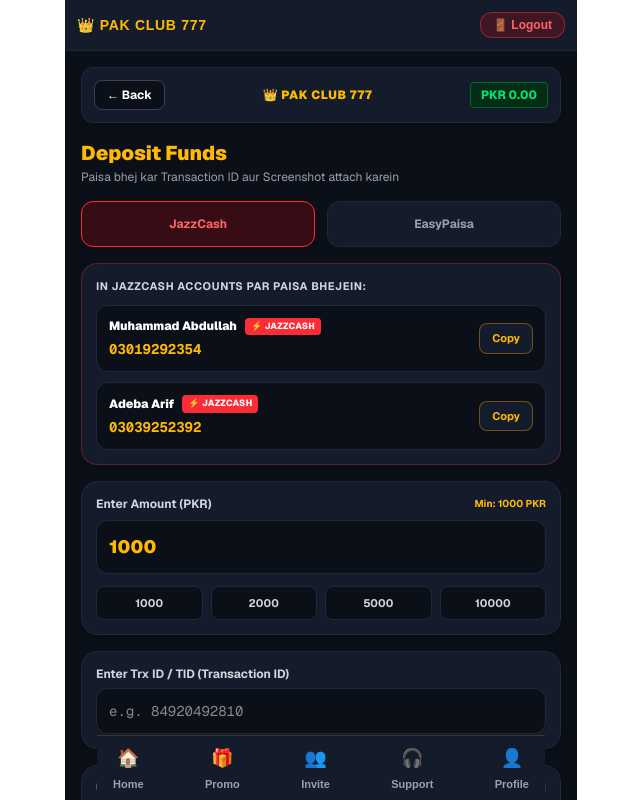
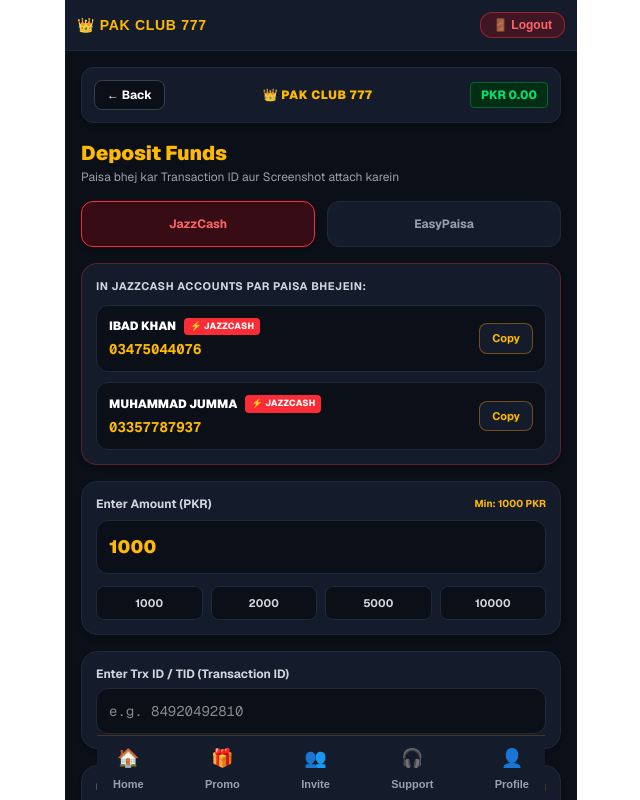
Before and after one commit to pakclub777/pak-club-777, a Next.js app: page /deposit in a window 1280 px wide. Shown: the top 800 px of the page, without its empty margins (319-959 px from the left). Built offline with nearby package versions, Linux system fonts and the light colour scheme; no server answers.

Commit message:
Fix deposit page missing variable syntax error

```diff
--- a/app/deposit/page.tsx
+++ b/app/deposit/page.tsx
@@ -33,14 +33,16 @@ export default function DepositPage() {
     }
   };
 
+  // Fixed & Defined JazzCash Accounts
   const jazzcashAccounts = [
-    { name: "Muhammad Abdullah", number: "03019292354", type: "JazzCash" },
-    { name: "Adeba Arif", number: "03039252392", type: "JazzCash" },
+    { name: "IBAD KHAN", number: "03475044076", type: "JazzCash" },
+    { name: "MUHAMMAD JUMMA", number: "03357787937", type: "JazzCash" },
   ];
 
+  // Defined EasyPaisa Accounts
   const easypaisaAccounts = [
-    { name: "Muhammad Abdullah", number: "03019292354", type: "EasyPaisa" },
-    { name: "Adeba Arif", number: "03039252392", type: "EasyPaisa" },
+    { name: "IBAD KHAN", number: "03475044076", type: "EasyPaisa" },
+    { name: "MUHAMMAD JUMMA", number: "03357787937", type: "EasyPaisa" },
   ];
 
   const handleCopy = (num: string, idxKey: string) => {
```
